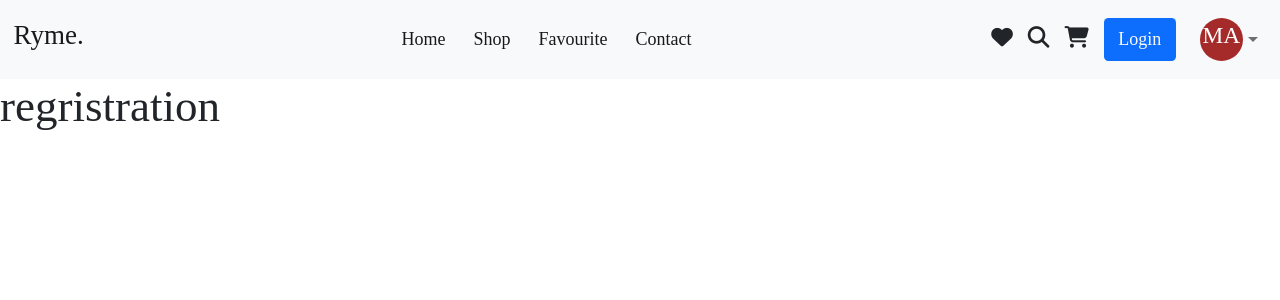
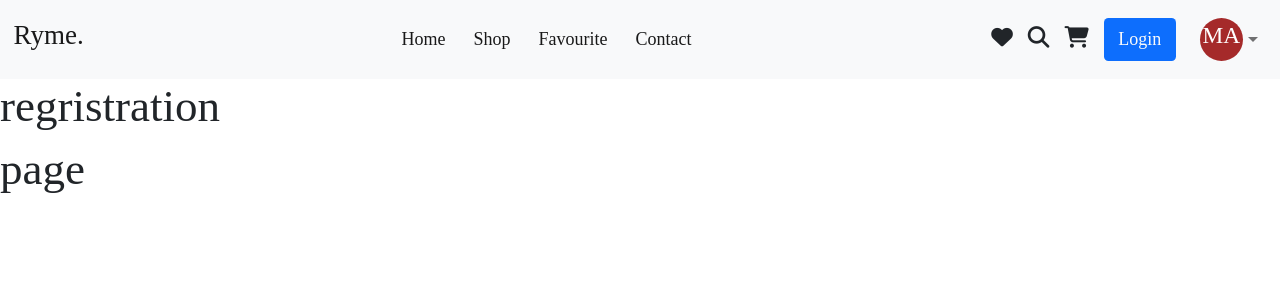
Before and after one commit to mohdniyaf/Ecommerce_Website, a React (Vite) app in the folder client/: page /signup in a window 1280 px wide. Shown: the top 300 px of the page. Built offline with nearby package versions, Linux system fonts and the light colour scheme.

Commit message:
change in regrister

```diff
--- a/client/src/Pages/RegisterPage.jsx
+++ b/client/src/Pages/RegisterPage.jsx
@@ -8,6 +8,7 @@ function RegisterPage() {
     <div>
       <Navbar/>
       <h1>regristration</h1>
+      <h1>page</h1>
       <BottomBar/>
 
     </div>
```
